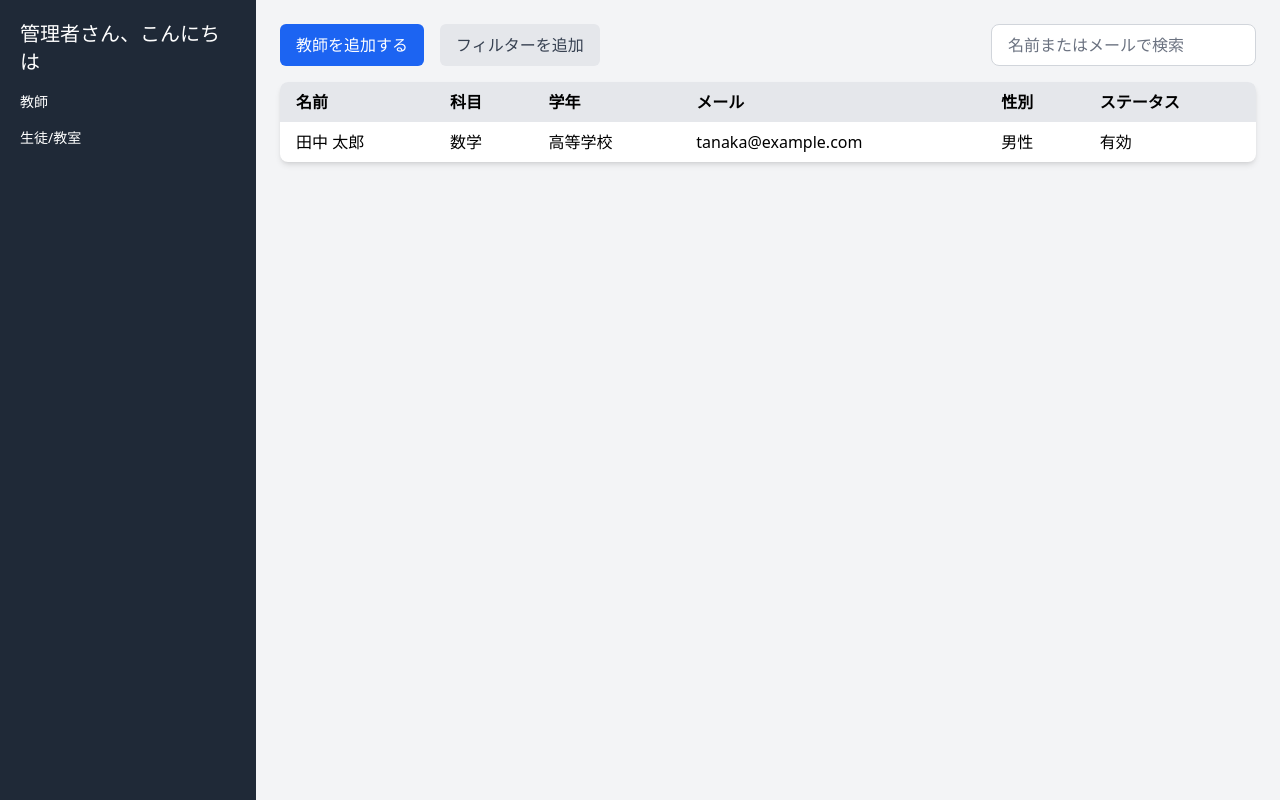
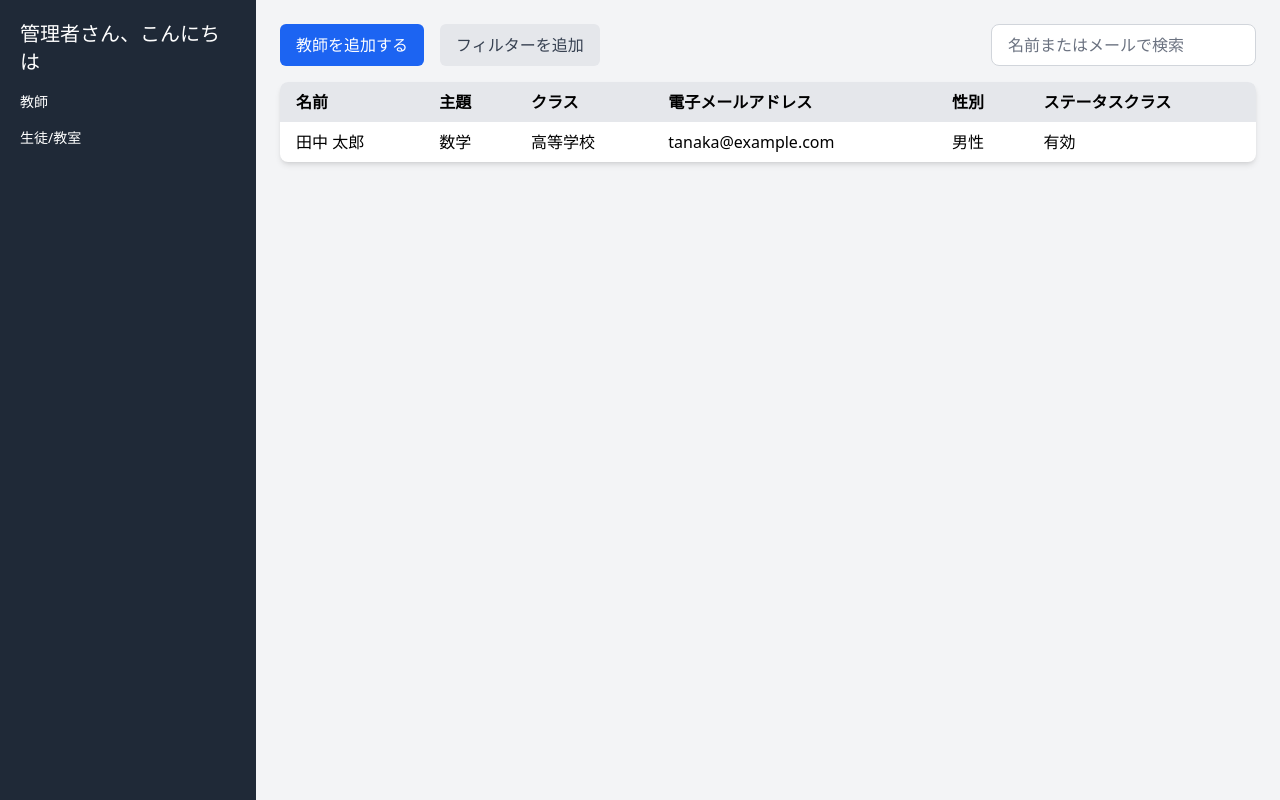
Before and after one commit to yamada5131/ikigai-project, a React (Vite) app: page /teachermanagement in a window 1280 px wide. Built offline with nearby package versions, Linux system fonts and the light colour scheme.

Commit message:
Fix table

```diff
--- a/src/pages/TeacherManagement/AddTeacherModal.jsx
+++ b/src/pages/TeacherManagement/AddTeacherModal.jsx
@@ -38,7 +38,7 @@ function AddTeacherModal({ closeModal }) {
             />
           </div>
           <div className="mb-4">
-            <label className="block text-sm font-medium">電子メール</label>
+            <label className="block text-sm font-medium">電子メールアドレス</label>
             <input
               type="email"
               name="email"
--- a/src/pages/TeacherManagement/index.jsx
+++ b/src/pages/TeacherManagement/index.jsx
@@ -52,11 +52,11 @@ function TeacherManagement() {
             <thead className="bg-gray-200">
               <tr>
                 <th className="px-4 py-2 text-left">名前</th>
-                <th className="px-4 py-2 text-left">科目</th>
-                <th className="px-4 py-2 text-left">学年</th>
-                <th className="px-4 py-2 text-left">メール</th>
+                <th className="px-4 py-2 text-left">主題</th>
+                <th className="px-4 py-2 text-left">クラス</th>
+                <th className="px-4 py-2 text-left">電子メールアドレス</th>
                 <th className="px-4 py-2 text-left">性別</th>
-                <th className="px-4 py-2 text-left">ステータス</th>
+                <th className="px-4 py-2 text-left">ステータスクラス</th>
               </tr>
             </thead>
             <tbody>
```
